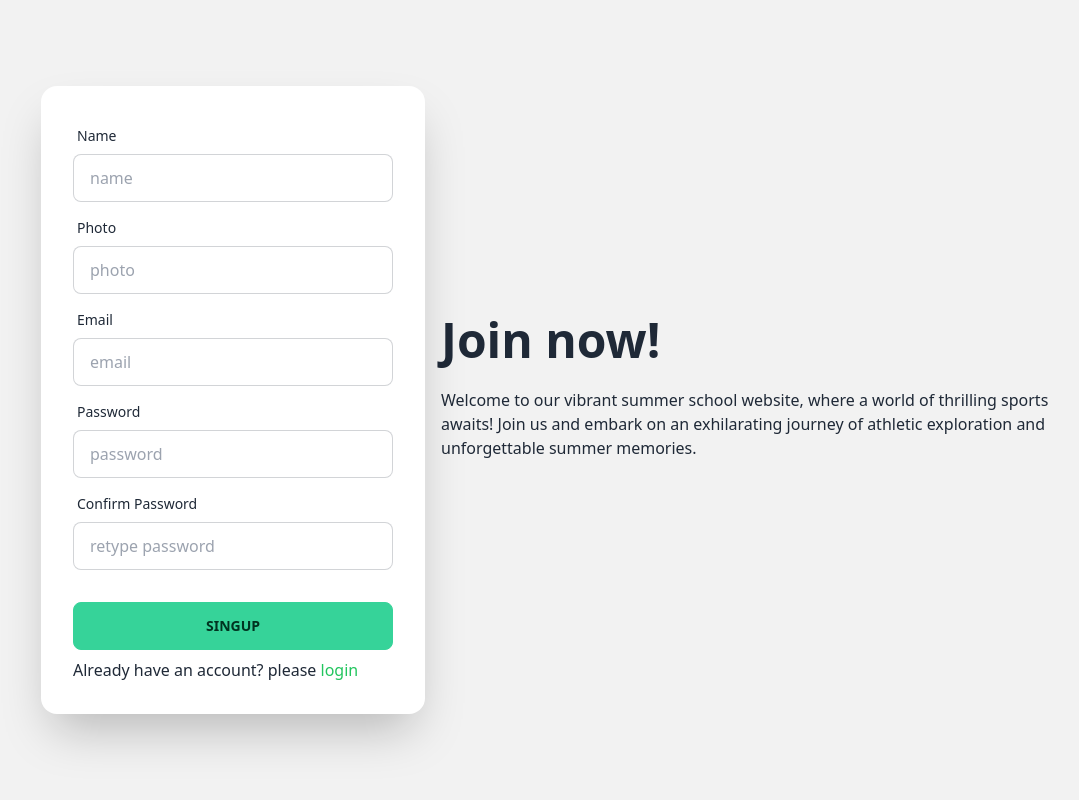
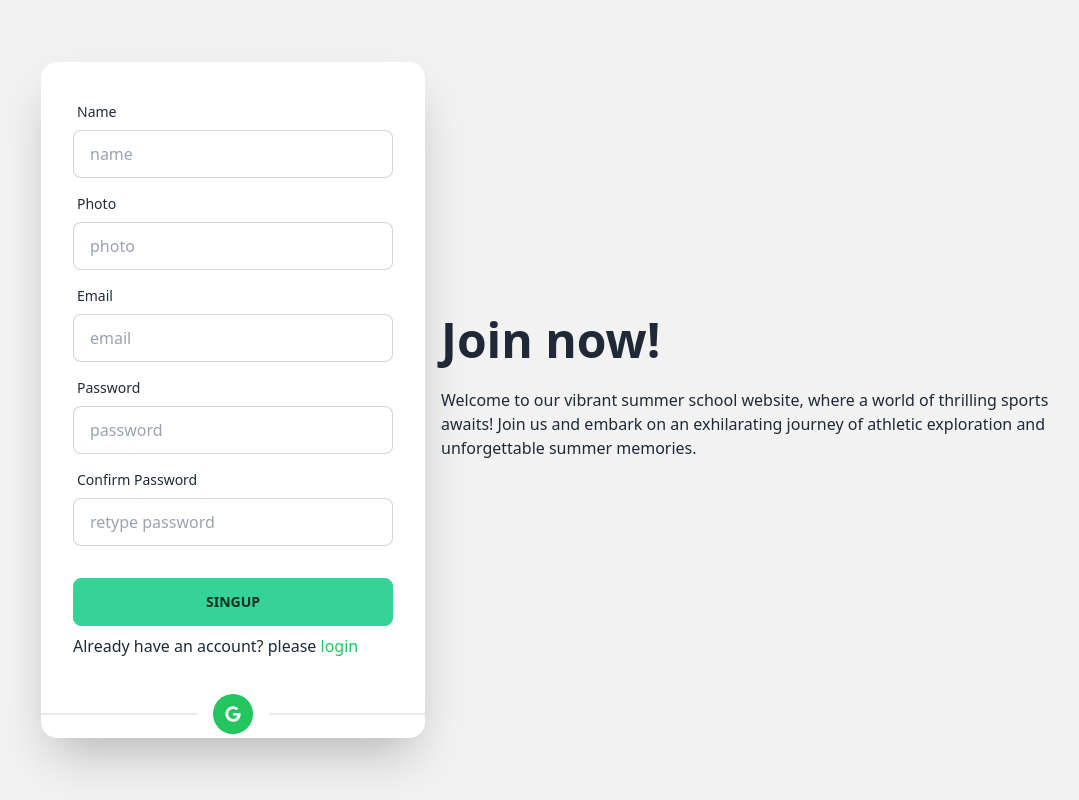
Before and after one commit to khorsed667/Sportopia, a React (Vite) app: page /singup in a window 1280 px wide. Shown: the whole page, without its empty margins (87-1166 px from the left). Built offline with nearby package versions, Linux system fonts and the light colour scheme; no server answers.

Commit message:
google login functionality addedd

```diff
--- a/package.json
+++ b/package.json
@@ -17,6 +17,7 @@
     "react": "^18.2.0",
     "react-dom": "^18.2.0",
     "react-hook-form": "^7.44.3",
+    "react-icons": "^4.9.0",
     "react-responsive-carousel": "^3.2.23",
     "react-router-dom": "^6.12.1",
     "react-simple-captcha": "^9.0.2",
--- a/src/Pages/Login/Login.jsx
+++ b/src/Pages/Login/Login.jsx
@@ -2,6 +2,7 @@ import { useContext, useEffect, useState } from 'react';
 import { Link, useLocation, useNavigate } from 'react-router-dom';
 import { loadCaptchaEnginge, LoadCanvasTemplate, validateCaptcha } from 'react-simple-captcha';
 import { AuthContext } from '../Providers/AuthProviders';
+import GoogleLogin from '../Shared/GoogleLogin/GoogleLogin';
 
 const Login = () => {
 
@@ -81,6 +82,7 @@ const Login = () => {
                         </div>
                         <div><span>New to Spoetopia? please <Link to='/singup' className='text-green-500'>SingUp</Link></span></div>
                     </form>
+                    <GoogleLogin></GoogleLogin>
                 </div>
             </div>
         </div>
--- a/src/Pages/Providers/AuthProviders.jsx
+++ b/src/Pages/Providers/AuthProviders.jsx
@@ -14,6 +14,7 @@ const AuthProviders = ({ children }) => {
 
 
     const googleSingup = () => {
+        setLoading(true);
         return signInWithPopup(auth, provider)
     }
 
--- a/src/Pages/Register/Register.jsx
+++ b/src/Pages/Register/Register.jsx
@@ -3,6 +3,7 @@ import { useForm } from "react-hook-form";
 import { AuthContext } from "../Providers/AuthProviders";
 import { Link, useNavigate } from "react-router-dom";
 import Swal from "sweetalert2";
+import GoogleLogin from "../Shared/GoogleLogin/GoogleLogin";
 
 
 const Register = () => {
@@ -99,6 +100,7 @@ const Register = () => {
                         </div>
                         <div><span>Already have an account? please <Link to='/login' className='text-green-500'>login</Link></span></div>
                     </form>
+                    <GoogleLogin></GoogleLogin>
                 </div>
             </div>
         </div>
--- /dev/null
+++ b/src/Pages/Shared/GoogleLogin/GoogleLogin.jsx
@@ -0,0 +1,33 @@
+import { useContext } from 'react';
+import { FaGoogle } from 'react-icons/fa';
+import { AuthContext } from '../../Providers/AuthProviders';
+import { useLocation, useNavigate } from 'react-router-dom';
+
+const GoogleLogin = () => {
+
+    const {googleSingup} = useContext(AuthContext);
+
+    const location = useLocation();
+    const navigate = useNavigate();
+
+    const from = location.state?.from?.pathname || "/";
+
+    const handelLogin = () =>{
+        googleSingup()
+        .then(res => {
+            const loggedUser = res.user;
+            console.log(loggedUser);
+            navigate(from, { replace: true });
+        })
+    }
+
+    return (
+        <div>
+            <div className="divider">
+                <button onClick={handelLogin} className='my-8 bg-green-500 text-white p-3 rounded-full'><FaGoogle></FaGoogle></button>
+            </div>
+        </div>
+    );
+};
+
+export default GoogleLogin;
```
Also changed, not shown: 1 other file (tests, documents, lock files or other folders).
